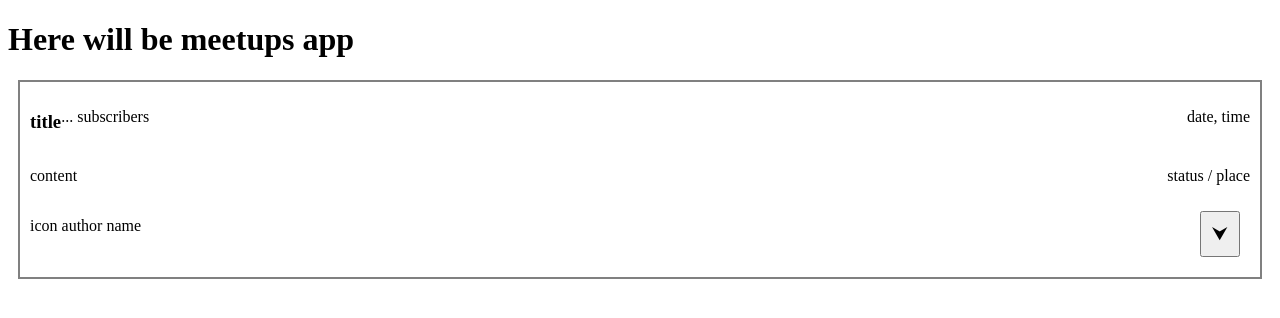
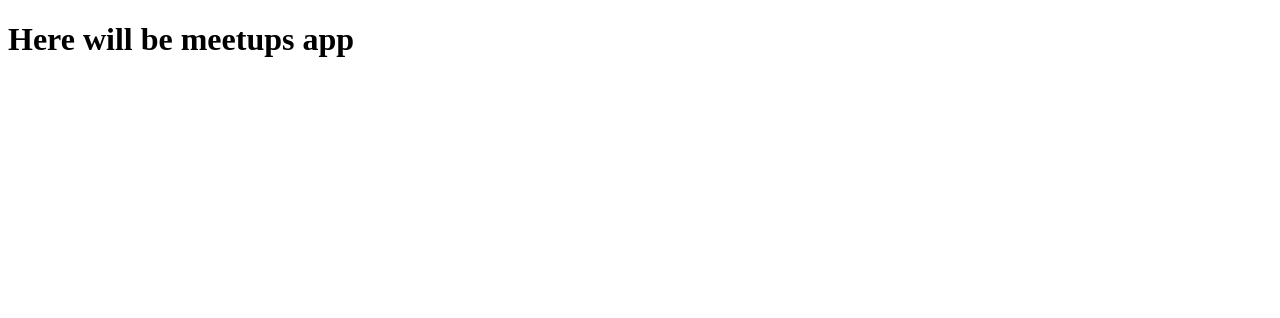
Before and after one commit to MarinaDreamwork/planning_meetups, an Angular app: page / in a window 1280 px wide. Shown: the top 318 px of the page. Built offline with nearby package versions, Linux system fonts and the light colour scheme.

Commit message:
created and implemented meetupList Component

```diff
--- a/src/app/app.component.html
+++ b/src/app/app.component.html
@@ -1,4 +1,4 @@
 <div>
   <h1>Here will be meetups app</h1>
-  <app-meetup></app-meetup>
+  <app-meetup-list></app-meetup-list>
 </div>
--- a/src/app/app.module.ts
+++ b/src/app/app.module.ts
@@ -4,11 +4,13 @@ import { BrowserModule } from '@angular/platform-browser';
 import { AppRoutingModule } from './app-routing.module';
 import { AppComponent } from './app.component';
 import { MeetupComponent } from './components/meetup/meetup.component';
+import { MeetupListComponent } from './components/meetup-list/meetup-list.component';
 
 @NgModule({
   declarations: [
     AppComponent,
-    MeetupComponent
+    MeetupComponent,
+    MeetupListComponent
   ],
   imports: [
     BrowserModule,
--- /dev/null
+++ b/src/app/components/meetup-list/meetup-list.component.html
@@ -0,0 +1,3 @@
+<div>
+	<app-meetup *ngFor='let meetup of meetups' [meetup]='meetup'></app-meetup>
+</div>
--- /dev/null
+++ b/src/app/components/meetup-list/meetup-list.component.ts
@@ -0,0 +1,17 @@
+import { Component, OnInit } from '@angular/core';
+import { MeetupService } from 'src/app/services/meetup.service';
+import { Meetup } from '../meetup/meetup.model';
+
+@Component({
+  selector: 'app-meetup-list',
+  templateUrl: './meetup-list.component.html',
+  styleUrls: ['./meetup-list.component.scss']
+})
+export class MeetupListComponent implements OnInit {
+  meetups: Meetup[] | undefined = [];
+  constructor(private meetupService: MeetupService) { }
+
+  ngOnInit() {
+    this.meetups = this.meetupService.meetups;
+  }
+}
--- a/src/app/components/meetup/meetup.component.ts
+++ b/src/app/components/meetup/meetup.component.ts
@@ -1,10 +1,16 @@
-import { Component } from '@angular/core';
+import { Component, OnInit, Input } from '@angular/core';
+import { Meetup } from './meetup.model';
 
 @Component({
   selector: 'app-meetup',
   templateUrl: './meetup.component.html',
   styleUrls: ['./meetup.component.scss']
 })
-export class MeetupComponent {
+export class MeetupComponent implements OnInit {
+  @Input() meetup!: Meetup;
+
+  ngOnInit(): void {
+
+  }
 
 }
```
Also changed, not shown: src/app/components/meetup-list/meetup-list.component.scss (added).
